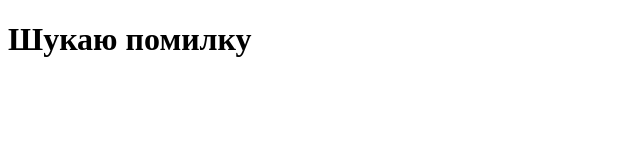
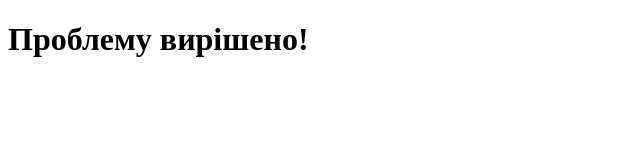
Before and after one commit to AlyonaKyrylenko/goit-homework-01, a plain HTML site: page index.html in a window 1280 px wide. Shown: the whole page, without its empty margins (0-640 px from the left). Drawn offline with Linux system fonts and the light colour scheme.

Commit message:
Update index.html

```diff
--- a/index.html
+++ b/index.html
@@ -6,6 +6,6 @@
     <title>Document</title>
   </head>
   <body>
-    <h1>Шукаю помилку</h1>
+    <h1>Проблему вирішено!</h1>
   </body>
 </html>
```
